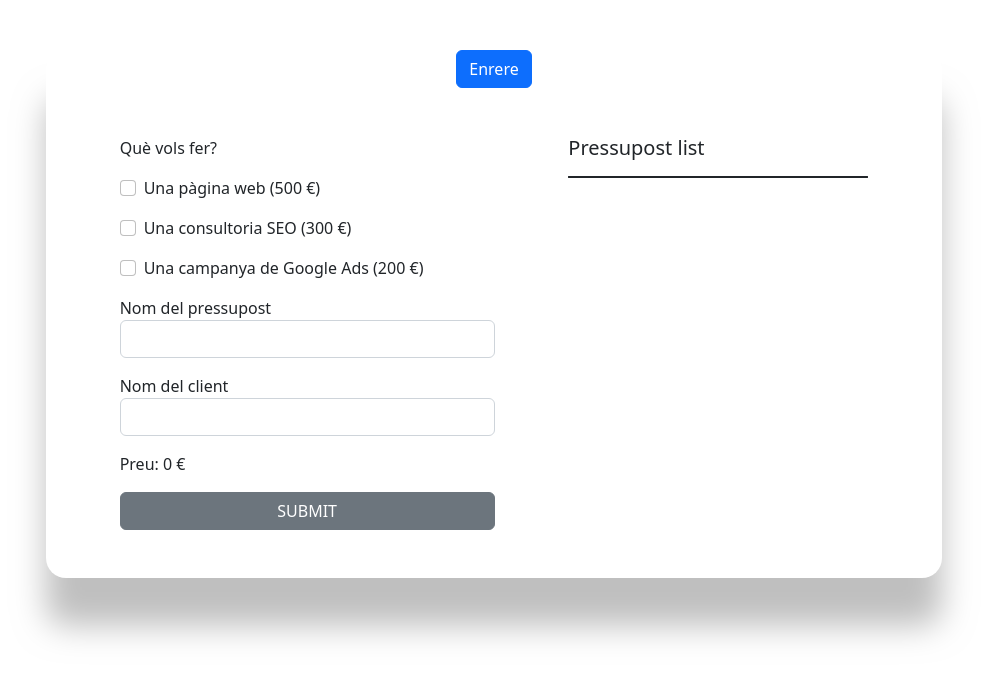
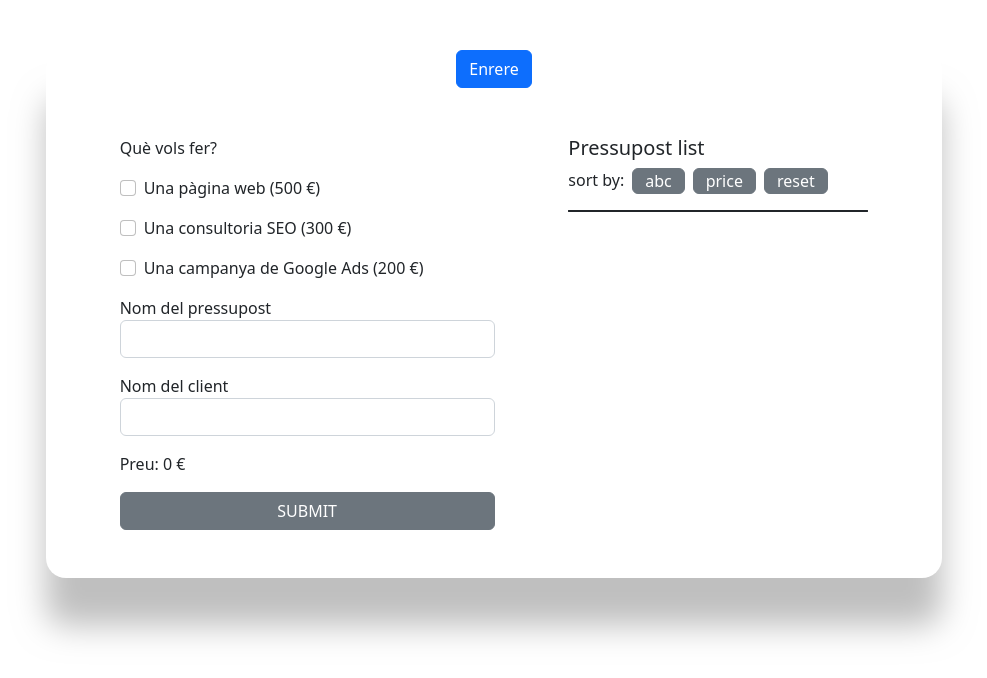
Before and after one commit to epanareda/Sprint-7, a Vue app: page /home in a window 1280 px wide. Shown: the top 678 px of the page, without its empty margins (146-1133 px from the left). Built offline with nearby package versions, Linux system fonts and the light colour scheme.

Commit message:
exercici 7

```diff
--- a/src/components/Home.vue
+++ b/src/components/Home.vue
@@ -34,9 +34,9 @@
 </template>
 
 <script>
-import Panell from '../components/Panell.vue'
-import PressupostList from '../components/PressupostList.vue'
-import NameInputs from '../components/NameInputs.vue'
+import Panell from './Panell.vue'
+import PressupostList from './PressupostList.vue'
+import NameInputs from './NameInputs.vue'
 
 export default {
     name: 'Home',
--- a/src/components/PressupostList.vue
+++ b/src/components/PressupostList.vue
@@ -1,9 +1,10 @@
 <template>
     <div class="list-container">
-        <h5 class="mb-3">Pressupost list</h5>
+        <h5 class="mb-2">Pressupost list</h5>
+        <sorting-buttons class="mb-3" @sort="setSort"/>
         <div class="border-bottom border-start border-end border-2 border-dark rounded-2 p-4 py-0">
 
-            <div class="border border-1 rounded-4 p-3 shadow mb-3" v-for="(p, i) in presList" :key="i">
+            <div class="border border-1 rounded-4 p-3 shadow mb-3" v-for="(p, i) in sortedList" :key="i">
                 <div class="d-flex flex-column">
                     <p class="m-0">Pressupost: {{p.name}}</p>
                     <p class="m-0">Client: {{p.client}}</p>
@@ -34,8 +35,13 @@
 </template>
 
 <script>
+import SortingButtons from "./SortingButtons.vue";
+
 export default {
     name: 'PressupostList',
+    components: {
+        SortingButtons
+    },
     props: ["pressupost", "send"],
     data() {
         return {
@@ -50,6 +56,7 @@ export default {
             //     client: "45",
             //     price: 500
             // }],
+            sort: "",
         }
     },
     watch: {
@@ -59,6 +66,40 @@ export default {
                 this.$emit("recived");
             }
         }
+    },
+    methods: {
+        setSort(val) {
+            this.sort = val;
+        },
+        sortByName(a, b) {
+            if(a.name < b.name) {
+                return -1;
+            }
+            if(a.name > b.name) {
+                return 1;
+            }
+            return 0
+        },
+        sortByPrice(a, b) {
+            if(a.price < b.price) {
+                return -1;
+            }
+            if(a.price > b.price) {
+                return 1;
+            }
+            return 0
+        }
+    },
+    computed: {
+        sortedList() {
+            if(this.sort === "abc") {
+                return [...this.presList].sort(this.sortByName)
+            }
+            if(this.sort === "price") {
+                return [...this.presList].sort(this.sortByPrice)
+            }
+            return this.presList
+        },
     }
 };
 </script>
--- /dev/null
+++ b/src/components/SortingButtons.vue
@@ -0,0 +1,27 @@
+<template>
+    <div class="d-flex">
+        <span class="me-2">sort by:</span>
+        <button type="button" :class="['btn', sortBy === 'abc' ? 'btn-danger' : 'btn-secondary', 'py-0', 'me-2']"  @click="sortBy='abc'">abc</button>
+        <button type="button" :class="['btn', sortBy === 'price' ? 'btn-danger' : 'btn-secondary', 'py-0', 'me-2']" @click="sortBy='price'">price</button>
+        <button type="button" class="btn btn-secondary py-0 me-2" @click="sortBy='reset'">reset</button>
+    </div>
+</template>
+
+<script>
+export default {
+    name: 'SortingButtons',
+    data() {
+        return {
+            sortBy: "",
+        }
+    },
+    watch: {
+        sortBy(val) {
+            this.$emit("sort", val);
+        }
+    }
+};
+</script>
+
+<style scoped>
+</style>
```
